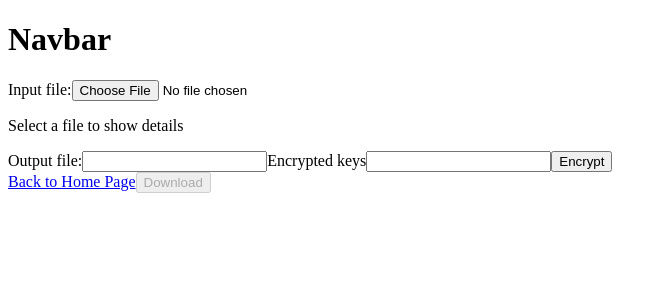
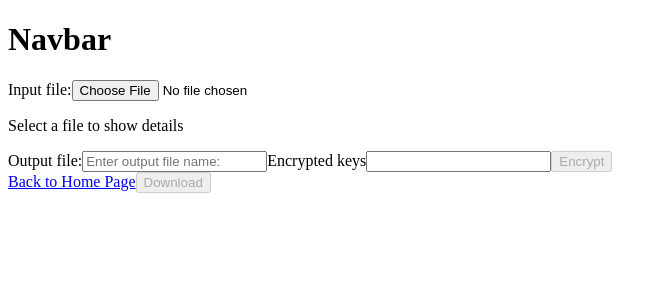
Before and after one commit to glebgol/Cross-Cutting-Project, a React (Create React App) app in the folder reactui/: page /encrypt in a window 1280 px wide. Shown: the top 300 px of the page, without its empty margins (0-667 px from the left). Built offline with nearby package versions, Linux system fonts and the light colour scheme.

Commit message:
Create encrypt form

```diff
--- a/reactui/src/components/Encrypt.js
+++ b/reactui/src/components/Encrypt.js
@@ -1,26 +1,24 @@
 import {useState} from "react";
 import {Link} from "react-router-dom";
 import downloadFile from "../services/DownloadFile";
+import useEncryptForm from "../hooks/forms/useEncryptForm";
 
 const Encrypt = () => {
-    const [selectedFile, setSelectedFile] = useState();
-    const [isFilePicked, setIsFilePicked] = useState(false);
-    const changeHandler = (event) => {
-        setSelectedFile(event.target.files[0]);
-        setIsFilePicked(true);
-    };
+    const form = useEncryptForm();
 
-    const [outputFile, setOutputFile] = useState('')
-    const [key, setKey] = useState('')
     const [isEncrypted, setIsEncrypted] = useState(false)
     const [downloadUri, setDownloadUri] = useState('')
 
-    const handleSubmit = (e) => {
+    const download = () => {
+        downloadFile(downloadUri, form.outputFile.outputFileName);
+    }
+
+    const handleEncrypt = (e) => {
         e.preventDefault();
         const formData = new FormData();
-        formData.append("file", selectedFile);
-        formData.append("outputfile", outputFile);
-        formData.append("key", key);
+        formData.append("file", form.file.selectedFile);
+        formData.append("outputfile", form.outputFile.outputFileName);
+        formData.append("key", form.key.key);
 
         fetch('api/file-reader/encrypt', {
             method: 'POST',
@@ -36,43 +34,46 @@ const Encrypt = () => {
                 console.log(err);
             });
     }
-    const download = () => {
-        downloadFile(downloadUri, outputFile);
-    }
+
     return (
         <div>
-            <form onSubmit={handleSubmit}>
+            <form onSubmit={handleEncrypt}>
                 <label>Input file:</label>
-                <input type="file" name="file" onChange={changeHandler} />
-                {isFilePicked ? (
+                <input type="file" name="file" onChange={e => form.file.onChange(e)} />
+                {form.file.isPicked ? (
                     <div>
-                        <p>Filename: {selectedFile.name}</p>
-                        <p>Filetype: {selectedFile.type}</p>
-                        <p>Size in bytes: {selectedFile.size}</p>
+                        <p>Filename: {form.file.selectedFile.name}</p>
+                        <p>Filetype: {form.file.selectedFile.type}</p>
+                        <p>Size in bytes: {form.file.selectedFile.size}</p>
                         <p>
                             lastModifiedDate:{' '}
-                            {selectedFile.lastModifiedDate.toLocaleDateString()}
+                            {form.file.selectedFile.lastModifiedDate.toLocaleDateString()}
                         </p>
                     </div>
                 ) : (
                     <p>Select a file to show details</p>
                 )}
                 <label>Output file:</label>
+                {(form.outputFile.isDirty && form.outputFile.error) && <div style={{color:'red'}}>{form.outputFile.error}</div>}
+                <input
+                    placeholder='Enter output file name:'
+                    name='outputFile'
+                    type="text"
+                    required
+                    value={form.outputFile.value}
+                    onBlur={e => form.outputFile.onBlur(e)}
+                    onChange={e => form.outputFile.onChange(e)}
+                />
+                <label>Encrypted keys</label>
+                {(form.key.isDirty && form.key.error) && <div style={{color:'red'}}>{form.key.error}</div>}
                 <input
                     type="text"
                     required
-                    value={outputFile}
-                    onChange={(e) => setOutputFile(e.target.value)}
+                    value={form.key.value}
+                    onChange={(e) => form.key.onChange(e)}
+                    onBlur={(e) => form.key.onBlur(e)}
                 />
-                <label>Encrypted keys</label>
-                <input
-                    type="text"
-                    value={key}
-                    onChange={(e) => {
-                        setKey(e.target.value);
-                    }}
-                />
-                <button>Encrypt</button>
+                <button disabled={!form.formValid}>Encrypt</button>
             </form>
             <Link to="/">Back to Home Page</Link>
             <button disabled={!isEncrypted} onClick={download}>Download</button>
--- a/reactui/src/hooks/forms/useCalculateForm.js
+++ b/reactui/src/hooks/forms/useCalculateForm.js
@@ -7,7 +7,7 @@ import {useEffect, useState} from "react";
 const useCalculateForm = () => {
     const file = useFileInput();
     const outputFile = useOutputFileNameInput('');
-    const encryptionKey = useEncryptionKeyInput('');
+    const encryptionKey = useEncryptionKeyInput('', false);
     const extension = useFileExtensionInput('Txt');
     const [isZipped, setIsZipped] = useState(false)
     const [isValid, setIsValid] = useState(false)
--- a/reactui/src/hooks/forms/useDecryptForm.js
+++ b/reactui/src/hooks/forms/useDecryptForm.js
@@ -6,7 +6,7 @@ import {useEffect, useState} from "react";
 const useDecryptForm = () => {
     const file = useFileInput();
     const outputFile = useOutputFileNameInput('');
-    const key = useEncryptionKeyInput('');
+    const key = useEncryptionKeyInput('', true);
 
     const [formValid, setFormValid] = useState(false)
     useEffect(() => {
--- /dev/null
+++ b/reactui/src/hooks/forms/useEncryptForm.js
@@ -0,0 +1,7 @@
+import useDecryptForm from "./useDecryptForm";
+
+const useEncryptForm = () => {
+    return useDecryptForm();
+}
+
+export default useEncryptForm;
--- a/reactui/src/hooks/inputs/useEncryptionKeyInput.js
+++ b/reactui/src/hooks/inputs/useEncryptionKeyInput.js
@@ -1,16 +1,25 @@
 import isValidEncryptionKey from "../../services/IsValidEncryptionKey";
 import {useState} from "react";
 
-const useEncryptionKeyInput = (initialValue) => {
+const useEncryptionKeyInput = (initialValue, required) => {
     const [key, setKey] = useState(initialValue)
     const [isDirty, setIsDirty] = useState(false)
-    const [error, setError] = useState('')
+    const [error, setError] = useState(required ? 'Encryption key can\'t be empty' : '')
 
     const onChange = (e) => {
         setKey(e.target.value)
-        if (!isValidEncryptionKey(e.target.value)) {
+        if (required) {
+            if (!isValidEncryptionKey(e.target.value)) {
+                setError("Invalid keys")
+            }
+            else {
+                setError('')
+            }
+        }
+        else if (!isValidEncryptionKey(e.target.value) && e.target.value.length !== 0) {
             setError("Invalid keys")
-        } else {
+        }
+        else {
             setError('')
         }
     }
--- a/reactui/src/services/IsValidEncryptionKey.js
+++ b/reactui/src/services/IsValidEncryptionKey.js
@@ -1,5 +1,5 @@
 const isValidEncryptionKey = (keys) => {
-    return keys.length === 16 || keys.length === 0;
+    return keys.length === 16;
 }
 
 export default isValidEncryptionKey;
```
